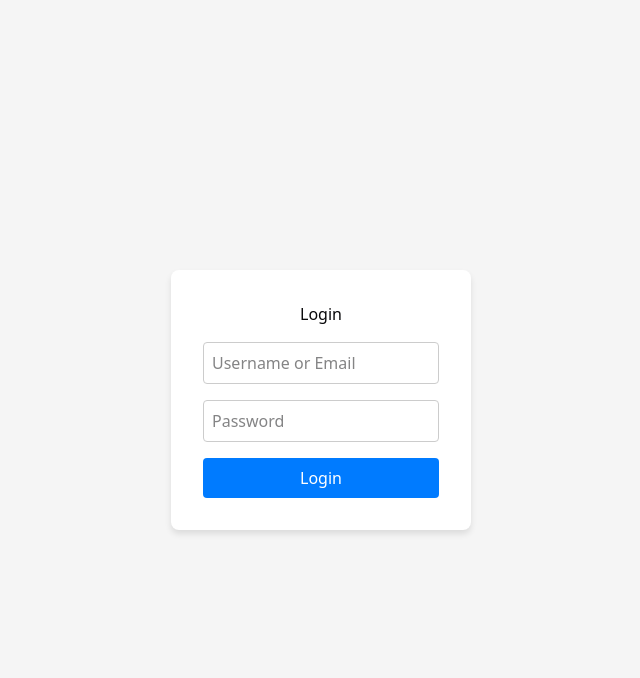
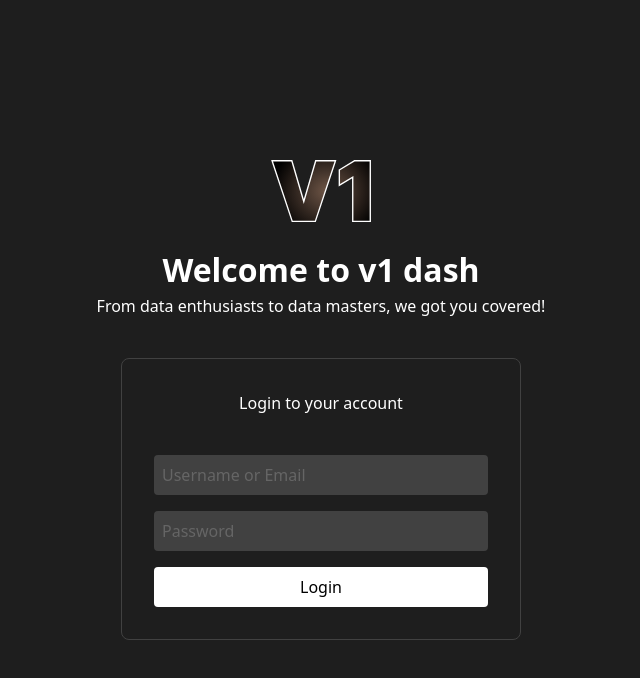
Before and after one commit to hhanoon0/data-dashboard, a Next.js app: page / in a window 1280 px wide. Shown: the top 678 px of the page, without its empty margins (319-959 px from the left). Built offline with nearby package versions, Linux system fonts and the light colour scheme.

Commit message:
prefix login page UI + function

```diff
--- a/package.json
+++ b/package.json
@@ -23,6 +23,7 @@
     "react": "^19.0.0",
     "react-chartjs-2": "^5.3.0",
     "react-dom": "^19.0.0",
+    "react-icons": "^5.5.0",
     "recharts": "^2.15.2",
     "tailwind-merge": "^3.1.0",
     "tw-animate-css": "^1.2.5"
--- /dev/null
+++ b/src/app/(auth)/auth.css
@@ -0,0 +1,60 @@
+.lava-lamp-container {
+  position: relative;
+  width: 100%;
+  height: 100vh;
+  overflow: hidden;
+  background: #000; /* Optional: Set a dark background for contrast */
+}
+
+.lava-lamp-background {
+  position: absolute;
+  top: 0;
+  left: 0;
+  width: 100%;
+  height: 100%;
+  z-index: 0;
+  filter: blur(100px);
+}
+
+.lava-blob {
+  position: absolute;
+  width: 200px;
+  height: 200px;
+  background-color: #ff6f61;
+  border-radius: 50%;
+  animation: blob-animation 8s infinite ease-in-out;
+  opacity: 0.8;
+}
+
+.lava-blob:nth-child(2) {
+  background-color: #ff9671;
+  animation-delay: 2s;
+}
+
+.lava-blob:nth-child(3) {
+  background-color: #ffc75f;
+  animation-delay: 4s;
+}
+
+.lava-blob:nth-child(4) {
+  background-color: #d4a5a5;
+  animation-delay: 6s;
+}
+
+@keyframes blob-animation {
+  0% {
+    transform: translate(0, 0) scale(1);
+  }
+  25% {
+    transform: translate(50px, -30px) scale(1.2);
+  }
+  50% {
+    transform: translate(-50px, 50px) scale(0.8);
+  }
+  75% {
+    transform: translate(-30px, -50px) scale(1.1);
+  }
+  100% {
+    transform: translate(0, 0) scale(1);
+  }
+}
--- a/src/app/(auth)/auth.tsx
+++ b/src/app/(auth)/auth.tsx
@@ -2,6 +2,8 @@
 
 import React, { useState } from "react";
 import { useRouter } from "next/navigation";
+import "./auth.css";
+import Image from "next/image";
 
 const AuthPage = () => {
   const [usernameOrEmail, setUsernameOrEmail] = useState("");
@@ -38,31 +40,86 @@ const AuthPage = () => {
   };
 
   return (
-    <div style={{ display: "flex", justifyContent: "center", alignItems: "center", height: "100vh", backgroundColor: "#f5f5f5" }}>
+    <div className="lava-lamp-container" style={{ zIndex:"50" }}>
+      <div
+        style={{
+          display: "flex",
+          flexDirection: "column",
+          justifyContent: "center",
+          alignItems: "center",
+          height: "100vh",
+          zIndex: 1,
+          position: "relative",
+          backgroundColor: "#1e1e1e", // Dark background color
+        }}
+      >
+        <div className="logo flex items-center">
+                <Image
+                  src="/V1.svg"
+                  alt="Logo"
+                  width={100}
+                  height={100}
+                  className="logo-image"
+                />
+              </div>
+        <br />
+        <h1 style={{ textAlign: "center", marginBottom: "0rem", fontSize: "2rem", fontWeight: "600", color: "white" }}>
+          Welcome to v1 dash
+        </h1>
+        <h1 style={{ textAlign: "center", marginBottom: "1rem", fontSize: "1rem", color: "white" }}>
+          From data enthusiasts to data masters, we got you covered!
+        </h1>
+        <br />
         {!jwt ? (
-        <div style={{ backgroundColor: "white", padding: "2rem", borderRadius: "8px", boxShadow: "0 4px 6px rgba(0, 0, 0, 0.1)", width: "300px" }}>
-          <h1 style={{ textAlign: "center", marginBottom: "1rem" }}>Login</h1>
+          <div
+            style={{
+              backgroundColor: "#1e1e1e",
+              padding: "2rem",
+              borderRadius: "8px",
+              width: "400px",
+              border: "1px solid #414141",
+            }}
+          >
+            <h1 style={{ textAlign: "center", marginBottom: "1rem", color:"white" }}>Login to your account</h1>
+            <br />
             <input
               type="text"
               placeholder="Username or Email"
               value={usernameOrEmail}
               onChange={(e) => setUsernameOrEmail(e.target.value)}
-            style={{ width: "100%", padding: "0.5rem", marginBottom: "1rem", borderRadius: "4px", border: "1px solid #ccc" }}
+              onKeyDown={(e) => e.key === "Enter" && handleLogin()} // Trigger login on Enter
+              style={{
+                width: "100%",
+                padding: "0.5rem",
+                marginBottom: "1rem",
+                borderRadius: "4px",
+                backgroundColor: "#414141",
+                color: "#8A8A8A",
+              }}
             />
             <input
               type="password"
               placeholder="Password"
               value={password}
               onChange={(e) => setPassword(e.target.value)}
-            style={{ width: "100%", padding: "0.5rem", marginBottom: "1rem", borderRadius: "4px", border: "1px solid #ccc" }}
+              onKeyDown={(e) => e.key === "Enter" && handleLogin()} // Trigger login on Enter
+              style={{
+                width: "100%",
+                padding: "0.5rem",
+                marginBottom: "1rem",
+                borderRadius: "4px",
+                backgroundColor: "#414141",
+                color: "#8A8A8A",
+              }}
             />
+
             <button
               onClick={handleLogin}
               style={{
                 width: "100%",
                 padding: "0.5rem",
-              backgroundColor: "#007bff",
-              color: "white",
+                backgroundColor: "white",
+                color: "black",
                 border: "none",
                 borderRadius: "4px",
                 cursor: "pointer",
@@ -70,9 +127,20 @@ const AuthPage = () => {
             >
               Login
             </button>
-          {error && <p style={{ color: "red", marginTop: "1rem", textAlign: "center" }}>{error}</p>}
+            {error && (
+              <p style={{ color: "red", marginTop: "1rem", textAlign: "center" }}>
+                {error}
+              </p>
+            )}
           </div>
         ) : null}
+      </div>
+      <div className="lava-lamp-background">
+        <div className="lava-blob"></div>
+        <div className="lava-blob"></div>
+        <div className="lava-blob"></div>
+        <div className="lava-blob"></div>
+      </div>
     </div>
   );
 };
--- /dev/null
+++ b/src/app/components/header.tsx
@@ -0,0 +1,24 @@
+"use client";
+
+import Image from "next/image";
+import Logout from "./logout";
+
+export default function Header() {
+  return (
+    <header className="header fixed top-0 left-0 w-full flex justify-between items-center px-8 py-4  h-20 p-2.5 bg-zinc-800/60 backdrop-blur-xl  z-50 border-b border-white/30">
+      {/* Logo */}
+      <div className="logo flex items-center">
+        <Image
+          src="/V1.svg"
+          alt="Logo"
+          width={50}
+          height={50}
+          className="logo-image"
+        />
+      </div>
+
+      {/* Logout Button */}
+      <Logout />
+    </header>
+  );
+}
--- /dev/null
+++ b/src/app/components/logout.tsx
@@ -0,0 +1,23 @@
+"use client";
+
+import { useRouter } from "next/navigation";
+import { FiLogOut } from "react-icons/fi"; // Importing a logout icon from react-icons
+
+export default function Logout() {
+  const router = useRouter();
+
+  const handleLogout = () => {
+    // Remove the token (example: from localStorage)
+    localStorage.removeItem("token");
+
+    // Redirect to the main page
+    router.push("/");
+  };
+
+  return (
+    <button  onClick={handleLogout} className="logout-button flex items-center gap-2 w-28 h-10 p-2.5 bg-black rounded-[10px] border border-stone-50/40">
+      <FiLogOut size={20} /> {/* Logout icon */}
+      Logout
+    </button>
+  );
+}
--- a/src/app/components/skills.tsx
+++ b/src/app/components/skills.tsx
@@ -1,5 +1,5 @@
 import React, { useEffect, useState } from "react";
-import { RadarChart, PolarGrid, PolarAngleAxis, Radar, Tooltip } from "recharts";
+import { RadarChart, PolarGrid, PolarAngleAxis, Radar, Tooltip, ResponsiveContainer } from "recharts";
 import { Mke } from "../../lib/api";
 
 export function SkillsRadarChart () {
@@ -34,8 +34,9 @@ export function SkillsRadarChart () {
   }
 
   return (
-    <div style={{ maxWidth: "500px", margin: "0 auto", textAlign: "center", color: "#ffffff" }}>
-      <RadarChart cx="50%" cy="50%" outerRadius="80%" width={400} height={400} data={skillsData}>
+    <div style={{ width: "100%", maxWidth: "600px", margin: "0 auto", textAlign: "center", color: "#ffffff", display: "flex", justifyContent: "center", alignItems: "center" }}>
+      <ResponsiveContainer width="100%" aspect={1.2}>
+        <RadarChart cx="50%" cy="50%" outerRadius="70%" data={skillsData}>
           <PolarGrid />
           <PolarAngleAxis dataKey="type" stroke="#ffffff" />
           <Radar
@@ -47,6 +48,7 @@ export function SkillsRadarChart () {
           />
           <Tooltip />
         </RadarChart>
+      </ResponsiveContainer>
       <div style={{ marginTop: "20px", fontSize: "14px" }}>
       </div>
     </div>
--- a/src/app/dashboard/page.tsx
+++ b/src/app/dashboard/page.tsx
@@ -5,6 +5,7 @@ import { fetchUserId } from "../../lib/api"; // Import the fetchUserId function
 import ChartComponent from "../components/audit";
 import { XPBarChart } from "../components/xp"; // Import the XPBarChart component
 import { SkillsRadarChart } from "../components/skills"; // Import the default export
+import Header from "../components/header"; // Import the Header component
 
 const DashboardPage = () => {
   const [userData, setUserData] = useState<any>(null);
@@ -40,19 +41,25 @@ const DashboardPage = () => {
     <div
       style={{
         padding: "2rem",
+        paddingTop: "8rem",
         backgroundColor: "#1e1e1e", // Dark background color
         color: "#ffffff", // Light text color for contrast
         minHeight: "100vh",
       }}
     >
-      <h6 style={{ fontSize: "20px", fontWeight: "bold" }}>Talent Personal Info</h6>
+      {/* Add the Header component */}
+      <Header />
+
+      <div style={{ display: "flex", justifyContent: "space-between", alignItems: "center" }}>
+        <h6 style={{ fontSize: "20px", fontWeight: "bold" }}>Talent Personal Info</h6>
+      </div>
 
       {userData && (
         <div
           style={{
             marginBottom: "2rem",
             padding: "1rem",
-            backgroundColor: "#2c2c2c", // Slightly lighter dark background for cards
+            backgroundColor: "#292a2d", // Slightly lighter dark background for cards
             borderRadius: "8px",
           }}
         >
```
Also changed, not shown: public/V1.svg (added), src/app/components/button.tsx (added), 1 other file (tests, documents, lock files or other folders). Lines whose indentation alone changed are shown as unchanged.
